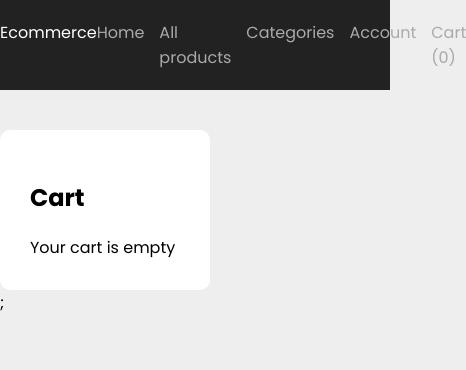
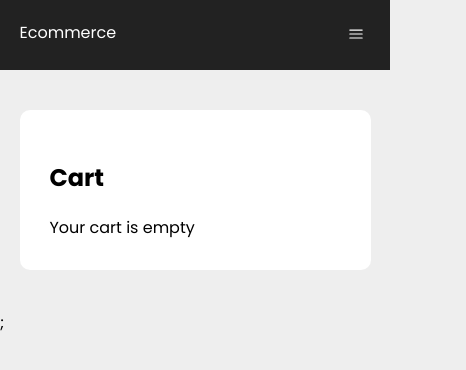
Before and after one commit to AlexTest314/ecommerce-front, a Next.js app: page /cart in a window 390 px wide. Shown: the top 370 px of the page, 466 px wide, since content can reach past the window. Built offline with nearby package versions, Linux system fonts and the light colour scheme.

Commit message:
mobile responsive

```diff
--- a/components/Center.js
+++ b/components/Center.js
@@ -2,8 +2,12 @@
 import { styled } from "styled-components";
 
 const StyledDiv = styled.div`
-  max-width: 800px;
+  max-width: 90%;
   margin: 0 auto;
+  @media screen and (min-width: 800px) {
+    max-width: 800px;
+    margin: 0 auto;
+  }
 `;
 
 const Center = ({ children }) => {
--- a/components/Header.js
+++ b/components/Header.js
@@ -1,9 +1,11 @@
 import Link from "next/link";
 import React from "react";
+import { useState } from "react";
 import { useContext } from "react";
 import { styled } from "styled-components";
 import { CartContext } from "./CartContext";
 import Center from "./Center";
+import BarsIcon from "./icons/Bars";
 
 const StyledHeader = styled.header`
   background-color: #222;
@@ -12,6 +14,8 @@
 const Logo = styled(Link)`
   color: #fff;
   text-decoration: none;
+  position: relative;
+  z-index: 3;
 `;
 
 const Wrapper = styled.div`
@@ -21,29 +25,64 @@
 `;
 
 const StyledNav = styled.nav`
-  display: flex;
+  ${(props) => (props.mobileNavActice ? "display: block;" : "display: none;")}
+
   gap: 15px;
+  position: fixed;
+  top: 0;
+  bottom: 0;
+  left: 0;
+  right: 0;
+  padding: 70px 20px 20px;
+  background-color: #222;
+  @media screen and (min-width: 768px) {
+    display: flex;
+    position: static;
+    padding: 0;
+  }
 `;
 
 const NavLink = styled(Link)`
+  display: block;
   color: #aaa;
   text-decoration: none;
+  padding: 10px;
+  @media screen and (min-width: 768px) {
+    padding: 0;
+  }
+`;
+const NavButton = styled.button`
+  background-color: transparent;
+  width: 30px;
+  height: 30px;
+  border: 0;
+  color: #fff;
+  cursor: pointer;
+  position: relative;
+  z-index: 3;
+  @media screen and (min-width: 768px) {
+    display: none;
+  }
 `;
 
 const Header = () => {
   const { cartProducts } = useContext(CartContext);
+  const [mobileNavActice, setMobileNavActive] = useState(false);
   return (
     <StyledHeader>
       <Center>
         <Wrapper>
           <Logo href={"/"}>Ecommerce</Logo>
-          <StyledNav>
+          <StyledNav mobileNavActice={mobileNavActice}>
             <NavLink href={"/"}>Home</NavLink>
             <NavLink href={"/products"}>All products</NavLink>
             <NavLink href={"/categories"}>Categories</NavLink>
             <NavLink href={"/account"}>Account</NavLink>
             <NavLink href={"/cart"}>Cart ({cartProducts.length})</NavLink>
           </StyledNav>
+          <NavButton onClick={() => setMobileNavActive((prev) => !prev)}>
+            <BarsIcon />
+          </NavButton>
         </Wrapper>
       </Center>
     </StyledHeader>
--- a/components/ProductsGrid.js
+++ b/components/ProductsGrid.js
@@ -4,8 +4,11 @@
 
 const StyledProductsGrid = styled.div`
   display: grid;
-  grid-template-columns: 1fr 1fr 1fr 1fr;
+  grid-template-columns: 1fr 1fr;
   gap: 20px;
+  @media screen and (min-width: 768px) {
+    grid-template-columns: 1fr 1fr 1fr 1fr;
+  }
 `;
 
 const ProductsGrid = ({ products }) => {
--- /dev/null
+++ b/components/icons/Bars.js
@@ -0,0 +1,21 @@
+import React from "react";
+
+const BarsIcon = ({ className = "w-6 h-6" }) => {
+  return (
+    <svg
+      xmlns='http://www.w3.org/2000/svg'
+      fill='none'
+      viewBox='0 0 24 24'
+      strokeWidth={1.5}
+      stroke='currentColor'
+      className={className}>
+      <path
+        strokeLinecap='round'
+        strokeLinejoin='round'
+        d='M3.75 6.75h16.5M3.75 12h16.5m-16.5 5.25h16.5'
+      />
+    </svg>
+  );
+};
+
+export default BarsIcon;
--- a/pages/cart.js
+++ b/pages/cart.js
@@ -10,9 +10,12 @@
 
 const ColumnsWrapper = styled.div`
   display: grid;
-  grid-template-columns: 1.2fr 0.8fr;
+  grid-template-columns: 1fr;
   gap: 40px;
-  margin-top: 40px;
+  margin: 40px 0;
+  @media screen and (min-width: 768px) {
+    grid-template-columns: 1.2fr 0.8fr;
+  }
 `;
 const Box = styled.div`
   background-color: #fff;
@@ -25,9 +28,9 @@
 `;
 
 const ProductImageBox = styled.div`
-  width: 100px;
+  width: 70px;
   height: 100px;
-  padding: 10px;
+  padding: 2px;
   background-color: #fff;
   border-radius: 10px;
   display: flex;
@@ -35,13 +38,27 @@
   justify-content: center;
   border: 1px solid rgba(0, 0, 0, 0.1);
   img {
-    max-width: 80px;
-    max-height: 80px;
+    max-width: 60px;
+    max-height: 60px;
+  }
+  @media screen and (min-width: 768px) {
+    padding: 10px;
+    width: 100px;
+    height: 100px;
+    img {
+      max-width: 80px;
+      max-height: 80px;
+    }
   }
 `;
 
 const QuantityLabel = styled.span`
-  padding: 0 3px;
+  padding: 0 15px;
+  display: block;
+  @media screen and (min-width: 768px) {
+    display: inline-block;
+    padding: 0 10px;
+  }
 `;
 
 const CityHolder = styled.div`
```
Also changed, not shown: components/Featured.js (+21 -3 lines), components/ProductBox.js (+13 -3 lines), pages/product/[id].js (+5 -2 lines).
